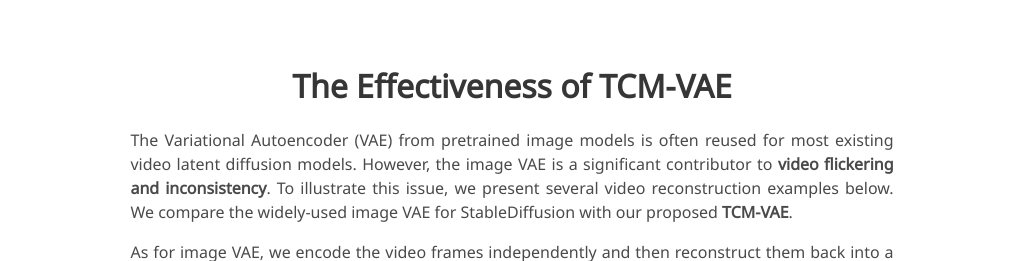
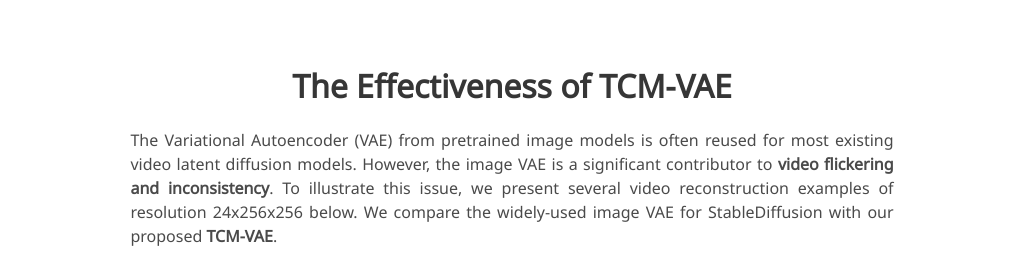
Before and after one commit to anonymous-pages/video_demos, a plain HTML site: page index.html in a window 1280 px wide. Shown: the part 1860-2121 px from the top of the page, without its empty margins (128-1147 px from the left). Drawn offline with nearby package versions, Linux system fonts and the light colour scheme; some icons are missing; a web font is replaced by a local one.

Commit message:
Update index.html

```diff
--- a/index.html
+++ b/index.html
@@ -370,7 +370,7 @@
 
         <div class="content has-text-justified">
           <p>
-            The Variational Autoencoder (VAE) from pretrained image models is often reused for most existing video latent diffusion models. However, the image VAE is a significant contributor to <b>video flickering and inconsistency</b>. To illustrate this issue, we present several video reconstruction examples below. We compare the widely-used image VAE for StableDiffusion with our proposed <b>TCM-VAE</b>.
+            The Variational Autoencoder (VAE) from pretrained image models is often reused for most existing video latent diffusion models. However, the image VAE is a significant contributor to <b>video flickering and inconsistency</b>. To illustrate this issue, we present several video reconstruction examples of resolution 24x256x256 below. We compare the widely-used image VAE for StableDiffusion with our proposed <b>TCM-VAE</b>.
           </p>
           <p>
             As for image VAE, we encode the video frames independently and then reconstruct them back into a video using a vanilla method. For TCM-VAE, the encoding process remains unchanged, but we employ our well-designed decoder with temporal awareness. As demonstrated by the results, the flickering effects in the reconstructed videos have been significantly reduced, although they are not yet perfectly smooth. Another advantage of TCM-VAE is its compatibility. Since the encoder remains frozen, TCM-VAE can be easily integrated with most existing video diffusion models, making it a plug-and-play solution.
```
